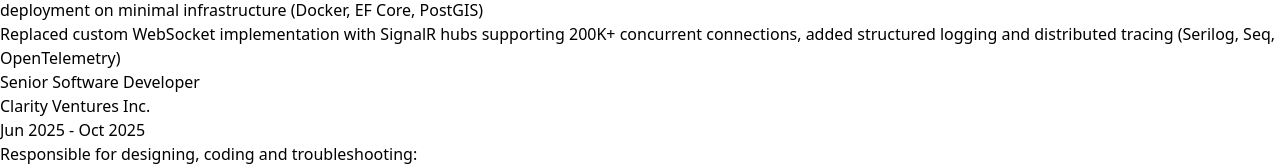
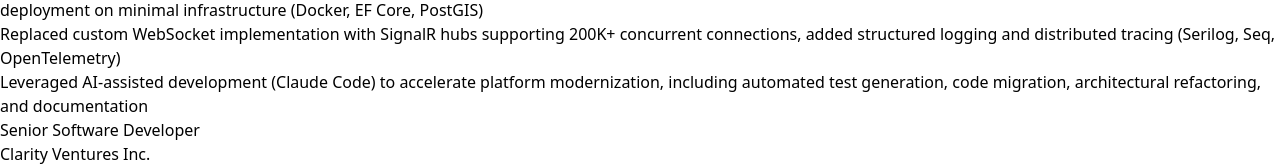
Before and after one commit to scarabdesign/portfolio, a React (Vite) app in the folder portfolio-public/: page / in a window 1280 px wide. Shown: the part 704-872 px from the top of the page. Built offline with nearby package versions, Linux system fonts and the light colour scheme; no server answers.

Commit message:
Resume update 2

```diff
--- a/portfolio-public/src/App.tsx
+++ b/portfolio-public/src/App.tsx
@@ -67,6 +67,7 @@
                 <li>Decomposed monolithic 6,700-line API handler into 38 RESTful controllers with OpenAPI documentation, increased async coverage from 8% to 37%, and grew test coverage 31x (7 → 217 test files) (xUnit, Playwright, Jest)</li>
                 <li>Migrated from Windows Server/IIS/SQL Server to Linux containers with PostgreSQL and PostGIS, eliminating proprietary database licensing costs and enabling deployment on minimal infrastructure (Docker, EF Core, PostGIS)</li>
                 <li>Replaced custom WebSocket implementation with SignalR hubs supporting 200K+ concurrent connections, added structured logging and distributed tracing (Serilog, Seq, OpenTelemetry)</li>
+                <li>Leveraged AI-assisted development (Claude Code) to accelerate platform modernization, including automated test generation, code migration, architectural refactoring, and documentation</li>
               </ul>
             </div>
 
```
